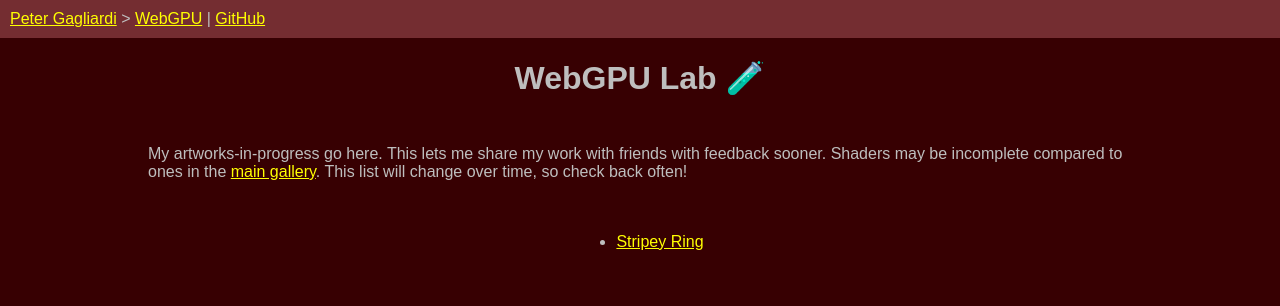
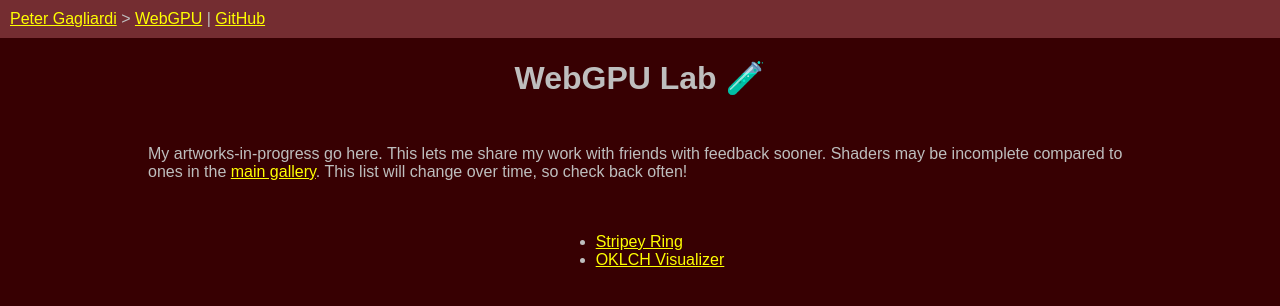
Before and after one commit to ptrgags/webgpu-sketchbook, a Vue app: page /#/lab in a window 1280 px wide. Shown: the top 306 px of the page. Built offline with nearby package versions, Linux system fonts and the light colour scheme.

Commit message:
Add oklch-visualizer to the lab

```diff
--- a/src/data/sketches.ts
+++ b/src/data/sketches.ts
@@ -1,5 +1,6 @@
 import { QuadMachine } from '@/machines/QuadMachine'
 import { SphereTracerMachine } from '@/machines/SphereTracerMachine'
+import { ColorSpacesSketch } from '@/sketches/ColorSpacesSketch'
 import { EyesSketch } from '@/sketches/EyesSketch'
 import { MeltawaySketch } from '@/sketches/MeltawaySketch'
 import { StripeyRingSketch } from '@/sketches/StripeyRingSketch'
@@ -33,6 +34,18 @@ export const LAB_SKETCHES: SketchMetadata[] = [
       <li>What color scheme to use? the grey background is bland</li>
       <li>Do I want to add more shapes?</li>
       <li>User interaction - should the mouse move the ring? or move the circle? or something else?</li>
+    </ul>
+    `
+  },
+  {
+    id: 'oklch-visualizer',
+    title: 'OKLCH Visualizer',
+    years: '2025',
+    type: 'sphere-tracer',
+    make_machine: () => new QuadMachine(new ColorSpacesSketch()),
+    description: `
+    <p>Notes:</p>
+    <ul>
     </ul>
     `
   }
```
